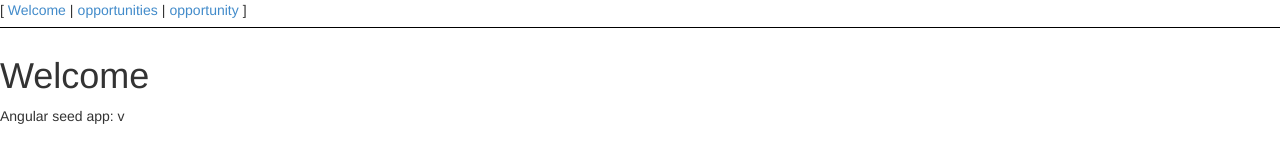
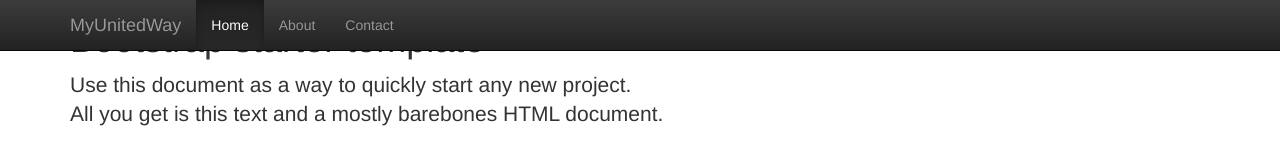
Before and after one commit to aws-reinvent-hackathon-2013-team/UnitedWayClient, a website: page app/index.html in a window 1280 px wide. Drawn offline with Linux system fonts and the light colour scheme.

Commit message:
Working on wecome view. Adding bootstrap template.

```diff
--- a/app/index.html
+++ b/app/index.html
@@ -2,21 +2,39 @@
 <html lang="en" ng-app="uw">
 <head>
     <meta charset="utf-8">
+    <meta http-equiv="X-UA-Compatible" content="IE=edge">
+    <meta name="viewport" content="width=device-width, initial-scale=1.0">
+    <meta name="description" content="">
+    <meta name="author" content="">
     <title>My AngularJS App</title>
     <link rel="stylesheet" href="lib/bootstrap/css/bootstrap.min.css">
     <link rel="stylesheet" href="lib/bootstrap/css/bootstrap-theme.min.css">
     <link rel="stylesheet" href="css/app.css"/>
 </head>
-<body>
-<ul class="menu">
-    <li><a href="/welcome">Welcome</a></li>
-    <li><a href="/opportunities">opportunities</a></li>
-    <li><a href="/opportunity">opportunity</a></li>
-</ul>
+<body ng-controller="MainCtrl">
+
+<div class="navbar navbar-inverse navbar-fixed-top" role="navigation">
+    <div class="container">
+        <div class="navbar-header">
+            <button type="button" class="navbar-toggle" data-toggle="collapse" data-target=".navbar-collapse">
+                <span class="sr-only">Toggle navigation</span>
+                <span class="icon-bar"></span>
+                <span class="icon-bar"></span>
+                <span class="icon-bar"></span>
+            </button>
+            <a class="navbar-brand" href="#">MyUnitedWay</a>
+        </div>
+        <div class="collapse navbar-collapse">
+            <ul class="nav navbar-nav">
+                <li class="active"><a href="#">Home</a></li>
+                <li><a href="#about">About</a></li>
+                <li><a href="#contact">Contact</a></li>
+            </ul>
+        </div>
+    </div>
+</div>
 
 <div ng-view></div>
-
-<div>Angular seed app: v<span app-version></span></div>
 
 <script src="lib/jquery/jquery-2.0.3.min.js"></script>
 <script src="lib/bootstrap/js/bootstrap.min.js"></script>
--- a/app/js/controllers.js
+++ b/app/js/controllers.js
@@ -7,6 +7,13 @@
      * Creating the 'uw.controllers' module
      */
     angular.module('uw.controllers', []);
+
+    /*
+     * Main Controller
+     */
+    angular.module('uw.controllers').controller('MainCtrl', ['$scope', function($scope) {
+
+    }]);
 
     /*
      * Welcome Controller
--- a/app/partials/welcome.html
+++ b/app/partials/welcome.html
@@ -1 +1,8 @@
-<h1>Welcome</h1>
+<div class="container">
+
+    <div class="starter-template">
+        <h1>Bootstrap starter template</h1>
+        <p class="lead">Use this document as a way to quickly start any new project.<br> All you get is this text and a mostly barebones HTML document.</p>
+    </div>
+
+</div>
```
